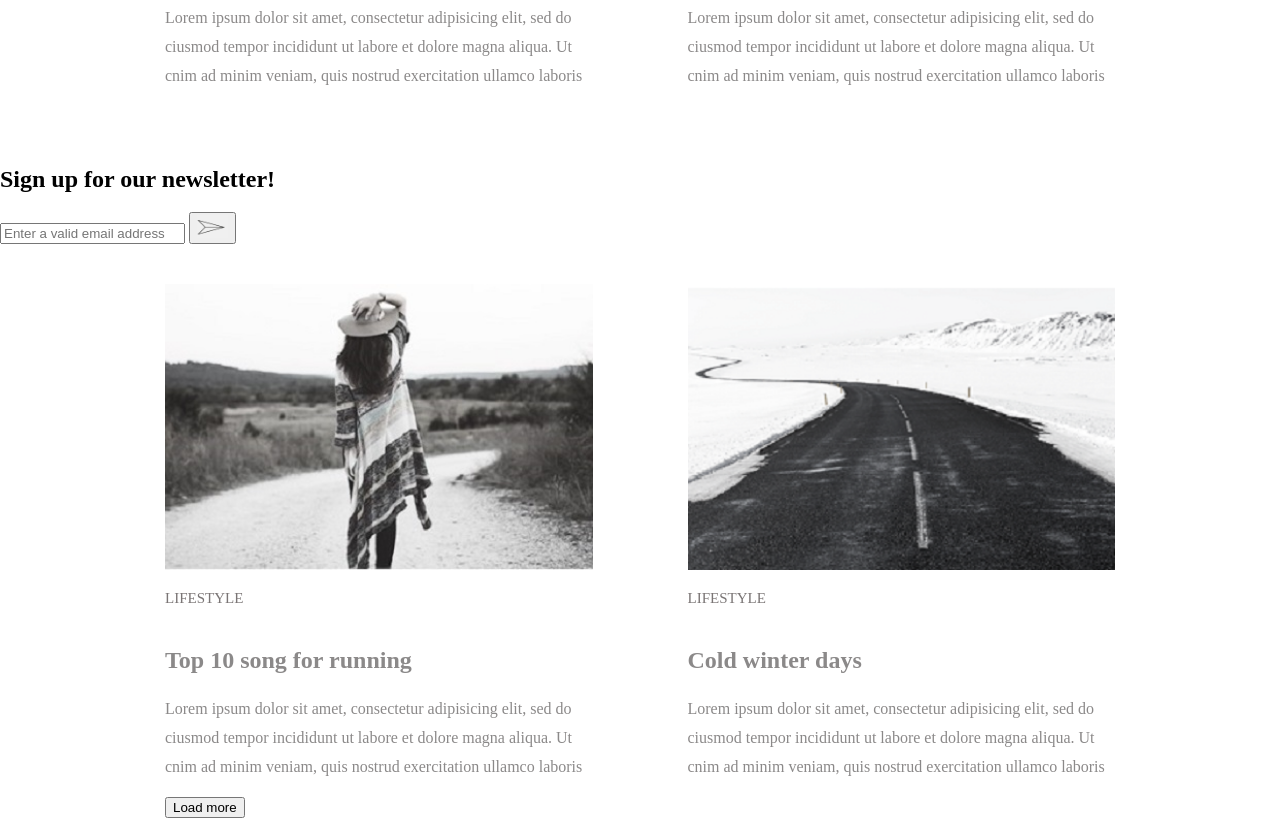
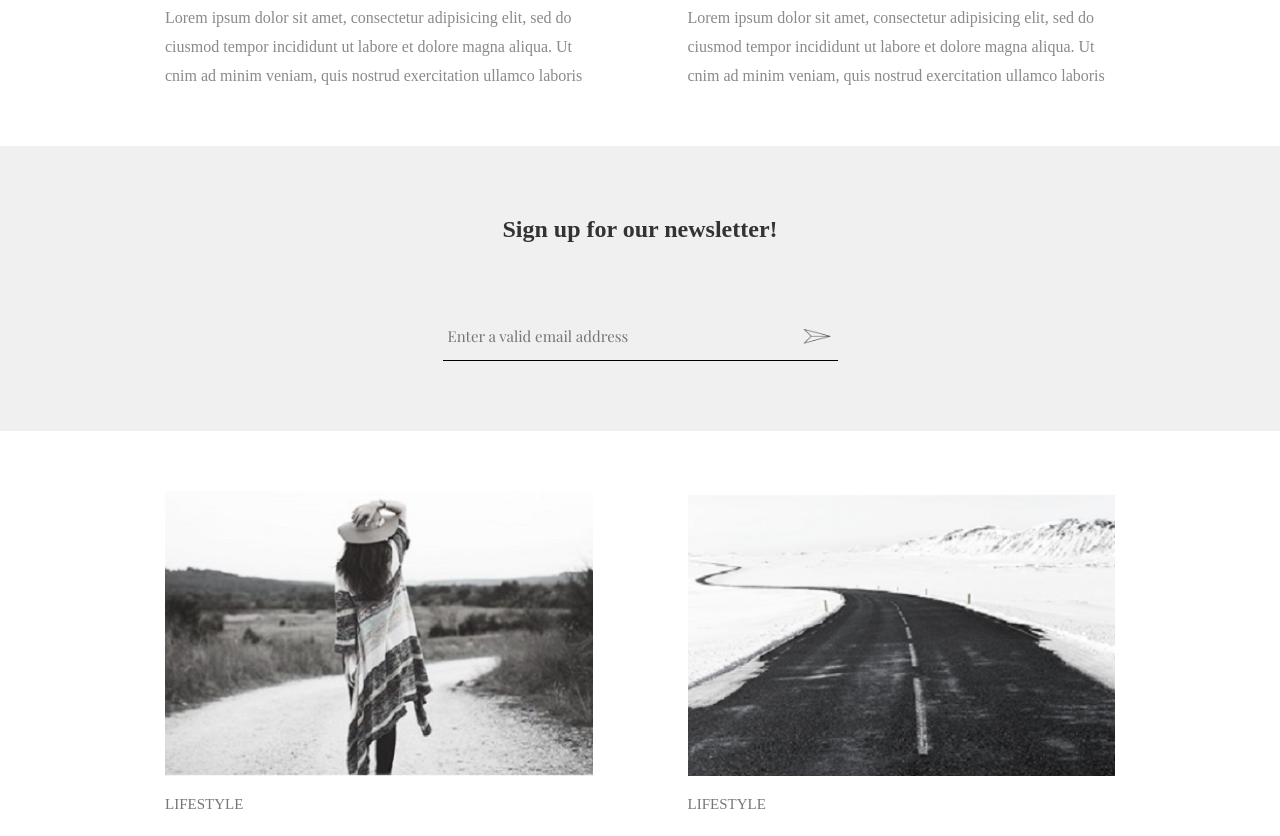
Before and after one commit to MdMeyadHossen/Minimo, a plain HTML site: page index.html in a window 1280 px wide. Shown: the part 1997-2833 px from the top of the page. Drawn offline with nearby package versions, Linux system fonts and the light colour scheme; a web font is replaced by a local one.

Commit message:
Update style.css

```diff
--- a/style.css
+++ b/style.css
@@ -21,7 +21,6 @@ color:  #8b8989;
     width: 20%;
     float: left;
 }
-.logo a
 .logo a img {}
 nav{
     width: 80%;
@@ -124,43 +123,71 @@ nav ul li a {
     padding: 0 25px;
     color: #594b4bc2;
 }
-.newsletter{
-    min-height: 290px;
-    background-color: #f0f0f0;
+.blog_button {
+	margin: 130px 0 130px;
+	text-align: center;
 }
-.newsletter h3 {
-    text-align: center;
-    padding-top: 80px;
-    font-family: 'Playfair Display', serif;
-    font-weight: 400px;
-    font-size: 30px;
-    color: #594b4bc2;
+.l_button {
+	width: 165px;
+	height: 60px;
+	background: transparent;
+	border: 1px solid #626262;
+	font-family: 'Playfair Display', serif;
+	font-size: 20px;
+	font-weight: 400;
+	cursor: pointer;
+	transition: 0.33s;
 }
-.email-field {
-    margin-top: 80px;
-    text-align: center;
+.l_button:hover {
+	background: #626262;
+	color: #f4f4f4;
 }
-.email {
-    padding: 0px 160px 10px 0px;
-    border: none;
-    border-bottom: 1px solid #333333;
-    background-color: #f0f0f0;
+/*news start*/
+.news {
+	background: #f0f0f0;
+	padding: 70px 0;
+	margin-bottom: 20px;
 }
-.button {
-    margin: 130px 0;
-    text-align: center;
+.signup {
+	text-align: center;
+
 }
-.button button {
-    width: 165px;
-    height: 60px;
-    font-family: 'Playfair Display', serif;
-    font-size: 20px;
-    font-weight: 400px;
-    color: #626262;
-    background-color: transparent;
-    border: 1px solid #626262;
-    cursor: pointer;
+.s_h1 {
+	color: #333333;
+	margin: 0 0 70px;
 }
+.s_form {
+	position: relative;
+	width: 400px;
+	margin: 0 auto;
+}
+.s_form input {
+	font-family: 'Playfair Display', serif;
+	font-size: 15px;
+	color: #626262;
+	width: 345px;
+	height: 45px;
+	border: none;
+	border-bottom: 1px solid #000000;
+	background: transparent;
+	padding-left: 5px;
+	padding-right: 45px;
+}
+.s_form input:focus{
+	outline: none;
+}
+.s_form button {
+	position: absolute;
+	background: transparent;
+	border: none;
+	cursor: pointer;
+	top:10px;
+	right: 0;
+}
+.s_form button:focus{
+	outline: 0;
+}
+/*news end*/
 footer{
     background-color: #b2b1b11c;
 }
```
